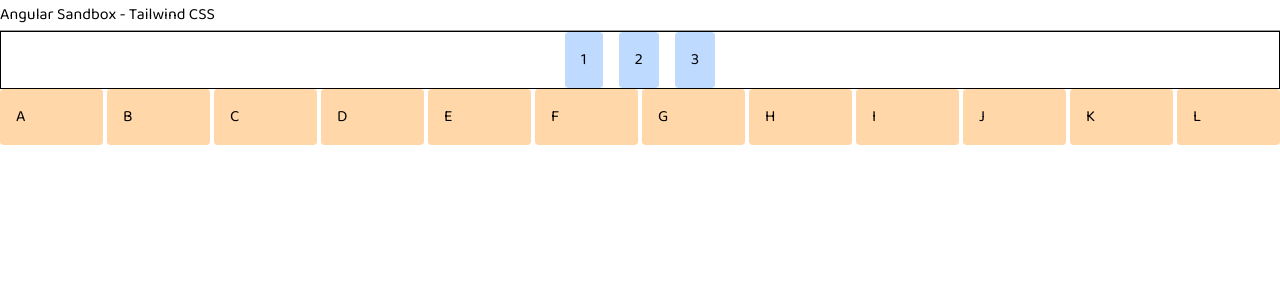
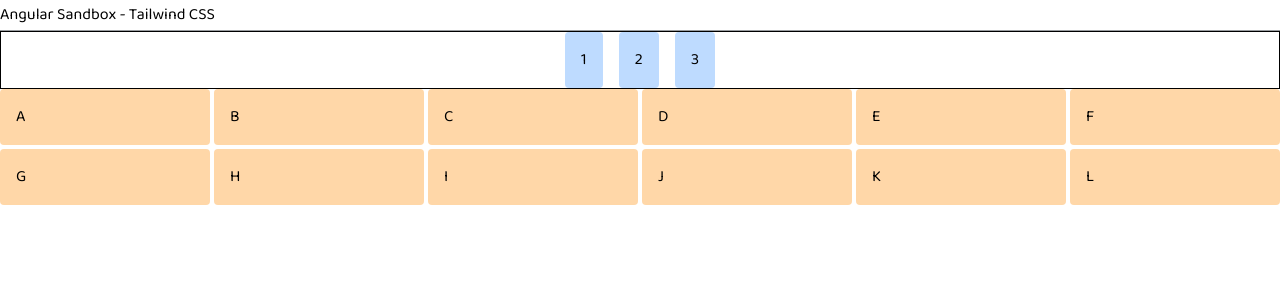
Before and after one commit to ozgursarikamis/angular-sandbox, an Angular app: page / in a window 1280 px wide. Shown: the top 300 px of the page. Built offline with nearby package versions, Linux system fonts and the light colour scheme.

Commit message:
centralize Tailwind classes

```diff
--- a/src/app/practice-three/practice-three.component.html
+++ b/src/app/practice-three/practice-three.component.html
@@ -4,13 +4,7 @@
   <div class="rounded bg-blue-200 p-4">3</div>
 </div>
 
-<div class="grid gap-1
-xs:grid-cols-1
-sm:grid-cols-2
-md:grid-cols-3
-lg:grid-cols-4
-xl:grid-cols-12
-">
+<div class="responsive-grid">
   <div class="bg-orange-200 p-4 rounded">A</div>
   <div class="bg-orange-200 p-4 rounded">B</div>
   <div class="bg-orange-200 p-4 rounded">C</div>
--- a/src/styles.scss
+++ b/src/styles.scss
@@ -3,3 +3,9 @@
 body {
   font-family: 'Baloo Da 2', cursive;
 }
+
+@layer components {
+  .responsive-grid {
+    @apply grid gap-1 md:grid-cols-3 lg:grid-cols-4 xl:grid-cols-6 2xl:grid-cols-12;
+  }
+}
```
